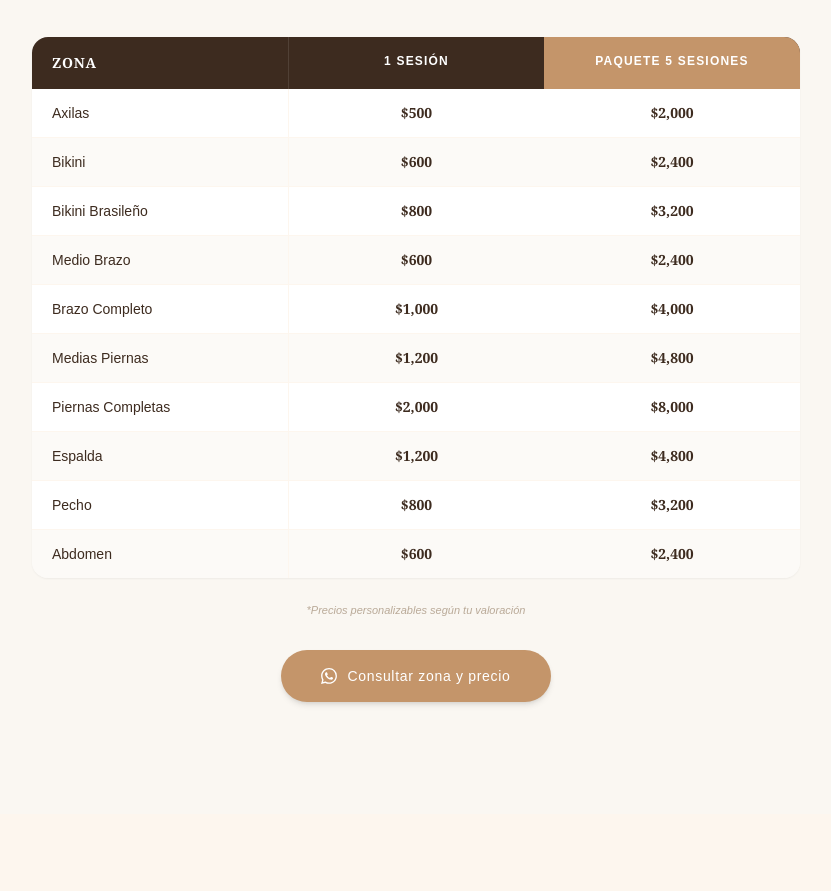
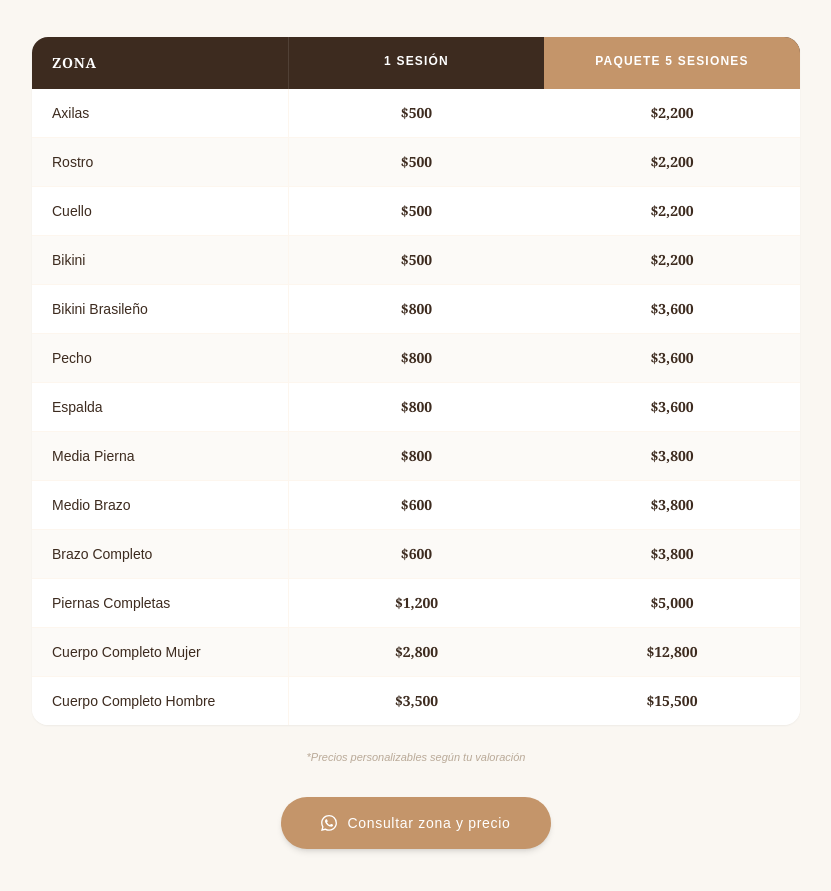
Before and after one commit to Nasusagency/ceemispa, a Next.js app: page / in a window 1280 px wide. Shown: the part 4000-4891 px from the top of the page, without its empty margins (224-1055 px from the left). Built offline with nearby package versions, Linux system fonts and the light colour scheme.

Commit message:
fix: precios depilación láser actualizados

```diff
--- a/components/Depilacion.tsx
+++ b/components/Depilacion.tsx
@@ -1,16 +1,19 @@
 const WA_BASE = "https://wa.me/523781122322?text=";
 
 const zones = [
-  { name: "Axilas",          single: "$500",    pack: "$2,000" },
-  { name: "Bikini",          single: "$600",    pack: "$2,400" },
-  { name: "Bikini Brasileño",single: "$800",    pack: "$3,200" },
-  { name: "Medio Brazo",     single: "$600",    pack: "$2,400" },
-  { name: "Brazo Completo",  single: "$1,000",  pack: "$4,000" },
-  { name: "Medias Piernas",  single: "$1,200",  pack: "$4,800" },
-  { name: "Piernas Completas",single:"$2,000",  pack: "$8,000" },
-  { name: "Espalda",         single: "$1,200",  pack: "$4,800" },
-  { name: "Pecho",           single: "$800",    pack: "$3,200" },
-  { name: "Abdomen",         single: "$600",    pack: "$2,400" },
+  { name: "Axilas",                 single: "$500",    pack: "$2,200" },
+  { name: "Rostro",                 single: "$500",    pack: "$2,200" },
+  { name: "Cuello",                 single: "$500",    pack: "$2,200" },
+  { name: "Bikini",                 single: "$500",    pack: "$2,200" },
+  { name: "Bikini Brasileño",       single: "$800",    pack: "$3,600" },
+  { name: "Pecho",                  single: "$800",    pack: "$3,600" },
+  { name: "Espalda",                single: "$800",    pack: "$3,600" },
+  { name: "Media Pierna",           single: "$800",    pack: "$3,800" },
+  { name: "Medio Brazo",            single: "$600",    pack: "$3,800" },
+  { name: "Brazo Completo",         single: "$600",    pack: "$3,800" },
+  { name: "Piernas Completas",      single: "$1,200",  pack: "$5,000" },
+  { name: "Cuerpo Completo Mujer",  single: "$2,800",  pack: "$12,800" },
+  { name: "Cuerpo Completo Hombre", single: "$3,500",  pack: "$15,500" },
 ];
 
 export default function Depilacion() {
```
